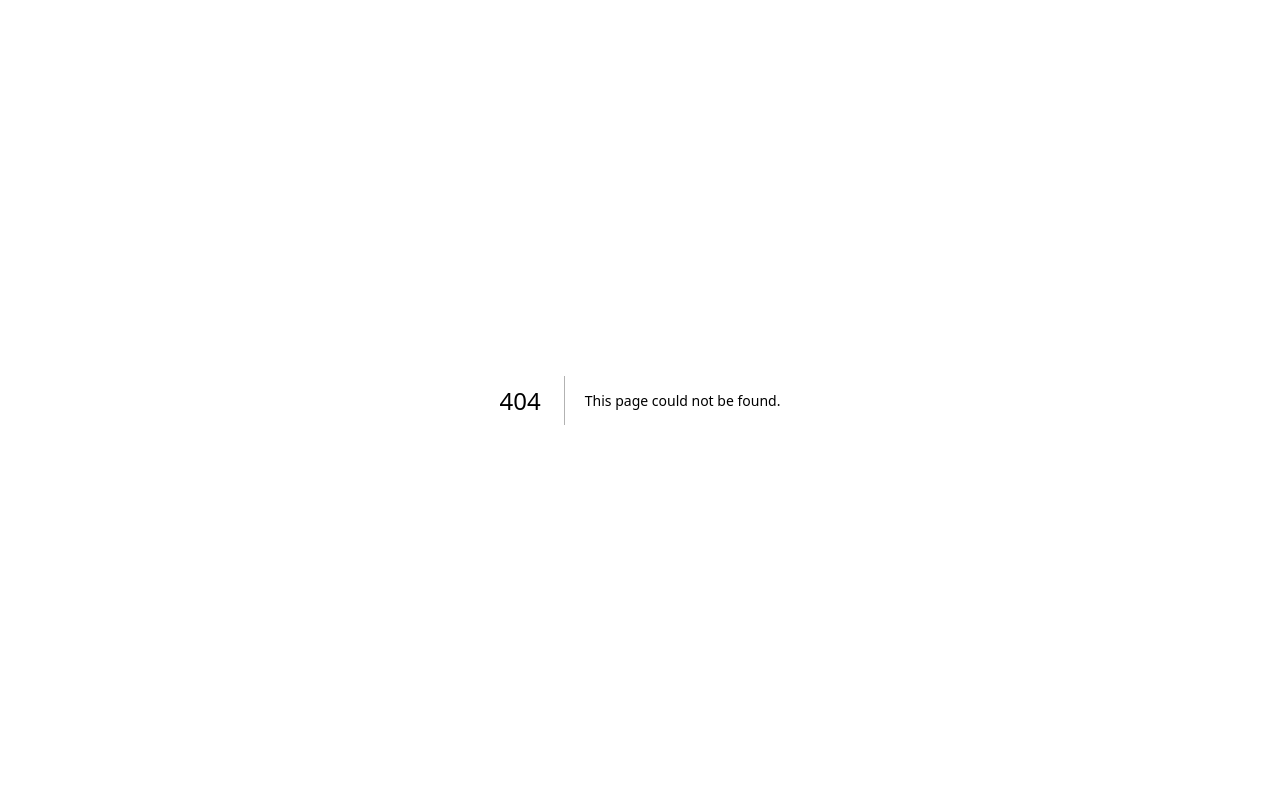
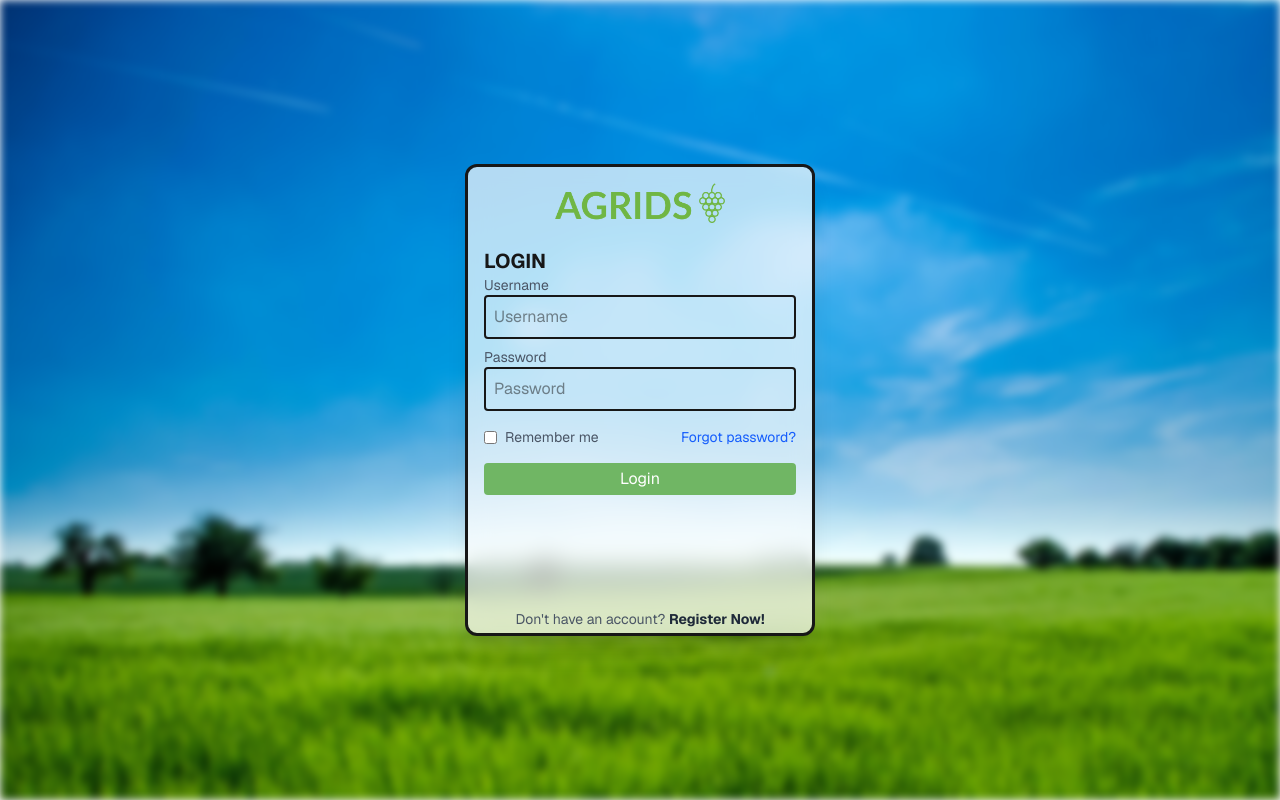
Before and after one commit to alexreynlds/Research-Project, a Next.js app in the folder frontend/: page /login in a window 1280 px wide. Before the commit this address had no page. Built offline with nearby package versions, Linux system fonts and the light colour scheme.

Commit message:
+ Adjusted the structre a bit - added dynamic page titles

```diff
--- a/frontend/app/dashboard/page.tsx
+++ b/frontend/app/dashboard/page.tsx
@@ -1,4 +1,6 @@
-import Image from "next/image";
+export const metadata = {
+  title: 'Dashboard'
+}
 
 export default function Dashboard() {
   return (
@@ -24,7 +26,6 @@ export default function Dashboard() {
       </nav>
       <main className="flex flex-col gap-[32px] row-start-2 items-center sm:items-start">
       </main>
-
     </div>
   );
 }
--- a/frontend/app/layout.tsx
+++ b/frontend/app/layout.tsx
@@ -13,7 +13,10 @@ const geistMono = Geist_Mono({
 });
 
 export const metadata: Metadata = {
-  title: "AGRIDS Map",
+  title: {
+    template: '%s | AGRIDS Map',
+    default: 'AGRIDS Map',
+  },
   description: "Generated by create next app",
   icons: {
     icon: [
--- /dev/null
+++ b/frontend/app/login/page.tsx
@@ -0,0 +1,22 @@
+import LoginCard from "@/components/login/Login";
+
+export const metadata = {
+  title: 'Login'
+}
+
+export default function login() {
+  return (
+    <div className="font-sans grid grid-rows-[20px_1fr_20px] items-center justify-items-center min-h-screen p-8 pb-20 gap-16 sm:p-20 relative">
+      <div className="bg-[url(/img/field.jpg)] bg-cover blur-xs w-full h-full absolute" />
+      <main className="flex flex-col gap-[24px] row-start-2 items-center border-3 w-[25%] min-w-[350px] h-[100%] rounded-xl p-4 shadow-xl z-10 bg-white/70 backdrop-blur-md">
+        <img
+          src="/img/agrids_logo_transparent_crop.png"
+          alt="agrids logo"
+          className="h-10"
+        />
+        <LoginCard />
+      </main>
+
+    </div>
+  );
+}
--- a/frontend/app/page.tsx
+++ b/frontend/app/page.tsx
@@ -1,57 +1,5 @@
-"use client";
+import { redirect } from 'next/navigation';
 
-import Navbar from "@/components/navigation/Navbar";
-import { useState } from "react";
-import { useRouter } from "next/navigation";
-
-
-export default function login() {
-  const router = useRouter();
-  const [username, setUsername] = useState("");
-  const [password, setPassword] = useState("");
-
-  const handleLogin = (e: React.FormEvent) => {
-    e.preventDefault();
-    console.log("Username:", username);
-    console.log("Password:", password);
-
-    router.push("/dashboard");
-  }
-
-  return (
-    <div className="font-sans grid grid-rows-[20px_1fr_20px] items-center justify-items-center min-h-screen p-8 pb-20 gap-16 sm:p-20 relative">
-      <div className="bg-[url(/img/field.jpg)] bg-cover blur-xs w-full h-full absolute" />
-      <main className="flex flex-col gap-[24px] row-start-2 items-center border-3 w-[25%] min-w-[350px] h-[100%] rounded-xl p-4 shadow-xl z-10 bg-white/70 backdrop-blur-md">
-        <img
-          src="/img/agrids_logo_transparent_crop.png"
-          alt="agrids logo"
-          className="h-10"
-        />
-        <h1 className="text-xl font-bold">LOGIN</h1>
-        <form className="flex flex-col w-full h-full" onSubmit={handleLogin}>
-          <label className="text-sm text-gray-600">Username</label>
-          <input placeholder="Username" className="border-2 p-2 rounded-sm mb-2" onChange={(e) => setUsername(e.target.value)} value={username} />
-          <label className="text-sm text-gray-600">Password</label>
-          <input type="password" placeholder="Password" className="border-2 p-2 rounded-sm mb-2" onChange={(e) => setPassword(e.target.value)} value={password} />
-          <div className="flex items-center justify-between mt-2 mb-4">
-            <div className="flex items-center">
-              <input type="checkbox" id="remember" className="mr-2" />
-              <label htmlFor="remember" className="text-sm text-gray-600">Remember me</label>
-            </div>
-            <a href="#" className="text-sm text-blue-600 hover:underline">Forgot password?</a>
-          </div>
-          <button type="submit" className="bg-[#70b664] py-1 px-4 rounded-sm text-white hover:bg-[#5a9b52] transition-colors duration-300 cursor-pointer">
-            Login
-          </button>
-          <div className="mt-auto mb-4 flex justify-center w-full">
-            <span className="text-sm text-gray-600">
-              Don't have an account? <a href="/register" className="text-gray-800 font-bold hover:underline hover:text-blue-600">Register Now!</a>
-            </span>
-          </div>
-
-        </form>
-      </main>
-
-    </div>
-  );
+export default function Home() {
+  redirect('/login');
 }
--- /dev/null
+++ b/frontend/components/login/Login.tsx
@@ -0,0 +1,44 @@
+"use client";
+
+import React, { useState } from 'react';
+import { useRouter } from 'next/navigation';
+
+export default function LoginCard() {
+  const router = useRouter();
+  const [username, setUsername] = useState("");
+  const [password, setPassword] = useState("");
+
+  const handleLogin = (e: React.FormEvent) => {
+    e.preventDefault();
+
+    router.push("/dashboard");
+  }
+
+  return (
+    <div className="w-full h-full">
+      <h1 className="text-xl font-bold">LOGIN</h1>
+      <form className="flex flex-col w-full h-full" onSubmit={handleLogin}>
+        <label className="text-sm text-gray-600">Username</label>
+        <input placeholder="Username" className="border-2 p-2 rounded-sm mb-2" onChange={(e) => setUsername(e.target.value)} value={username} />
+        <label className="text-sm text-gray-600">Password</label>
+        <input type="password" placeholder="Password" className="border-2 p-2 rounded-sm mb-2" onChange={(e) => setPassword(e.target.value)} value={password} />
+        <div className="flex items-center justify-between mt-2 mb-4">
+          <div className="flex items-center">
+            <input type="checkbox" id="remember" className="mr-2" />
+            <label htmlFor="remember" className="text-sm text-gray-600">Remember me</label>
+          </div>
+          <a href="#" className="text-sm text-blue-600 hover:underline">Forgot password?</a>
+        </div>
+        <button type="submit" className="bg-[#70b664] py-1 px-4 rounded-sm text-white hover:bg-[#5a9b52] transition-colors duration-300 cursor-pointer">
+          Login
+        </button>
+        <div className="mt-auto mb-4 flex justify-center w-full">
+          <span className="text-sm text-gray-600">
+            Don't have an account? <a href="/register" className="text-gray-800 font-bold hover:underline hover:text-blue-600">Register Now!</a>
+          </span>
+        </div>
+
+      </form>
+    </div>
+  )
+}
--- a/frontend/components/navigation/Navbar.tsx
+++ b/frontend/components/navigation/Navbar.tsx
@@ -1,4 +1,3 @@
-// components/Navbar.jsx
 import React from "react";
 
 export default function Navbar() {
```
